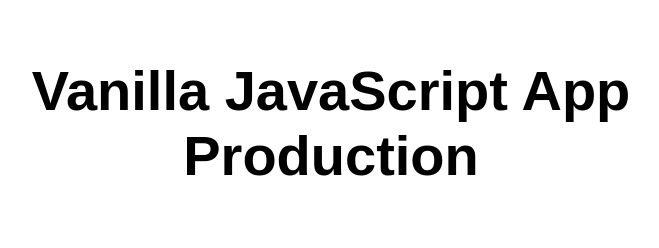
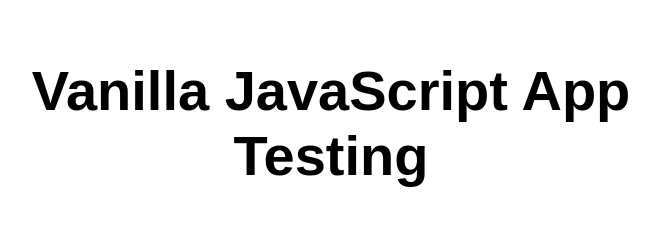
Before and after one commit to jessieyyt/yytswatesting, a website: page src/index.html in a window 1280 px wide. Shown: the whole page, without its empty margins (309-968 px from the left). Drawn offline with Linux system fonts and the light colour scheme.

Commit message:
Update index.html

```diff
--- a/src/index.html
+++ b/src/index.html
@@ -5,12 +5,12 @@
   <meta charset="UTF-8">
   <meta name="viewport" content="width=device-width, initial-scale=1.0">
   <link rel="stylesheet" href="styles.css">
-  <title>Vanilla JavaScript App Production</title>
+  <title>Vanilla JavaScript App Testing</title>
 </head>
 
 <body>
   <main>
-    <h1>Vanilla JavaScript App Production</h1>
+    <h1>Vanilla JavaScript App Testing</h1>
   </main>
 </body>
 
```
